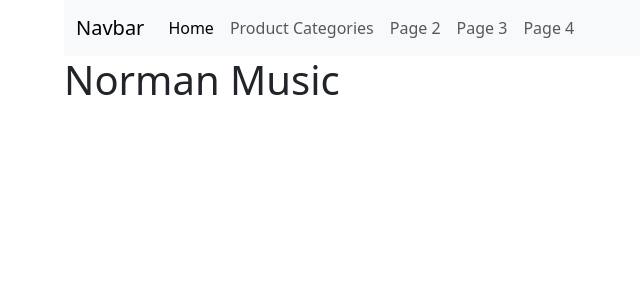
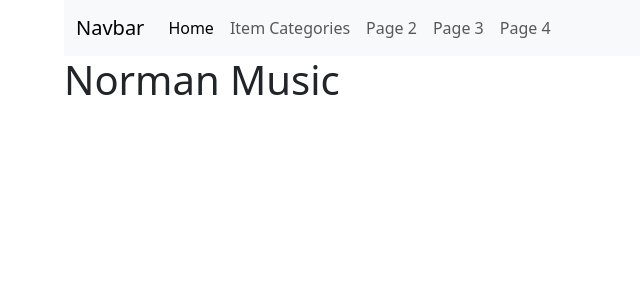
Before and after one commit to Daxton-Gray/MIS4013Project, a PHP site: page /index.php in a window 1280 px wide. Shown: the top 300 px of the page, without its empty margins (18-658 px from the left). Run offline with PHP 8.4, Linux system fonts and the light colour scheme.

Commit message:
Update header.php

```diff
--- a/view/header.php
+++ b/view/header.php
@@ -26,7 +26,7 @@
               </li>
 
               <li class="nav-item">
-                <a class="nav-link" href="categories.php">Product Categories</a>
+                <a class="nav-link" href="categories.php">Item Categories</a>
               </li>
 
               <li class="nav-item">
```
